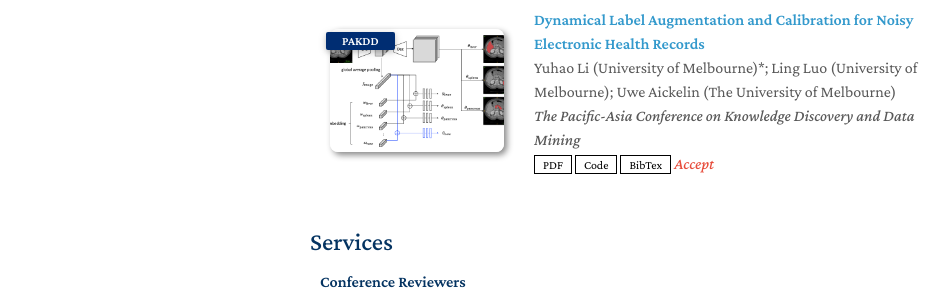
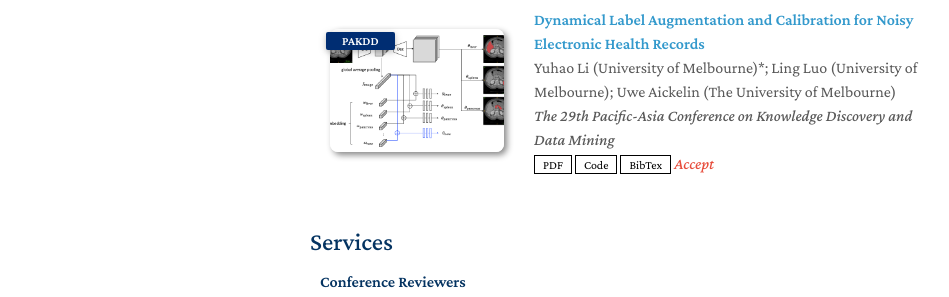
Before and after one commit to yuhao-3/yuhao-3.github.io, a Jekyll site: the page built from index.md, in a window 1280 px wide and 1040 px high. Shown: the part 459-756 px from the top of the window, without its empty margins (160-1109 px from the left). Built offline with Jekyll 4.4.1, drawn with Linux system fonts in a browser that asks for light colours; a style sheet for code colours, icons or effects is not loaded; our own code applies the rules of GitHub Pages for plain Markdown files.

Commit message:
Update publications.yml

```diff
--- a/_data/publications.yml
+++ b/_data/publications.yml
@@ -3,9 +3,9 @@ main:
   - title: Dynamical Label Augmentation and Calibration for Noisy Electronic Health Records
     authors: Yuhao Li (University of Melbourne)*; Ling Luo (University of Melbourne); Uwe Aickelin (The University of Melbourne)
     conference_short: PAKDD
-    conference: The Pacific-Asia Conference on Knowledge Discovery and Data Mining
-    pdf: https://arxiv.org/pdf/2306.00988.pdf
-    code: https://github.com/MrGiovanni/ContinualLearning
+    conference: The 29th Pacific-Asia Conference on Knowledge Discovery and Data Mining
+    pdf: https://arxiv.org/pdf/2505.07320v1
+    code: https://github.com/yuhao-3/ACTLL
     bibtex: https://bib.yliu.me/MICCAI23.txt
     image: ./assets/img/teaser_example_2.png
     notes: Accept
```
